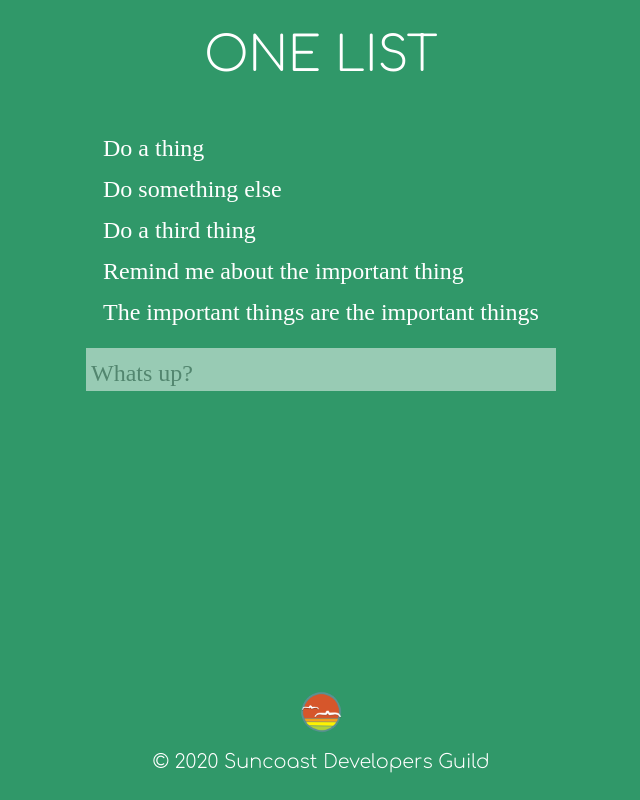
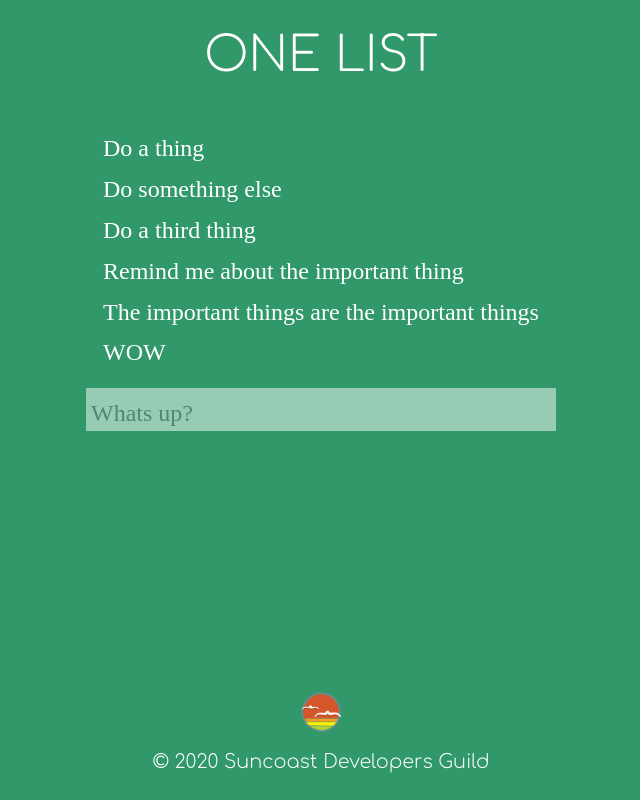
Before and after one commit to jbadge/ReactOneListClient, a React (Vite) app: page / in a window 1280 px wide. Shown: the whole page, without its empty margins (319-959 px from the left). Built offline with nearby package versions, Linux system fonts and the light colour scheme; a web font is replaced by a local one.

Commit message:
Drawing UI from state

```diff
--- a/src/App.tsx
+++ b/src/App.tsx
@@ -1,7 +1,20 @@
-import React from 'react'
+import React, { useState } from 'react'
 import logo from './images/sdg-logo.png'
 
 export function App() {
+  const [todoItems, setTodoItems] = useState([
+    { id: 1, text: 'Do a thing', complete: false },
+    { id: 2, text: 'Do something else', complete: false },
+    { id: 3, text: 'Do a third thing', complete: false },
+    { id: 4, text: 'Remind me about the important thing', complete: false },
+    {
+      id: 5,
+      text: 'The important things are the important things',
+      complete: false,
+    },
+    { id: 6, text: 'WOW', complete: true },
+  ])
+
   return (
     <div className="app">
       <header>
@@ -9,11 +22,9 @@ export function App() {
       </header>
       <main>
         <ul>
-          <li>Do a thing</li>
-          <li>Do something else</li>
-          <li>Do a third thing</li>
-          <li>Remind me about the important thing</li>
-          <li>The important things are the important things</li>
+          {todoItems.map(function (todoItem) {
+            return <li key={todoItem.id}>{todoItem.text}</li>
+          })}
         </ul>
         <form>
           <input type="text" placeholder="Whats up?" />
```
